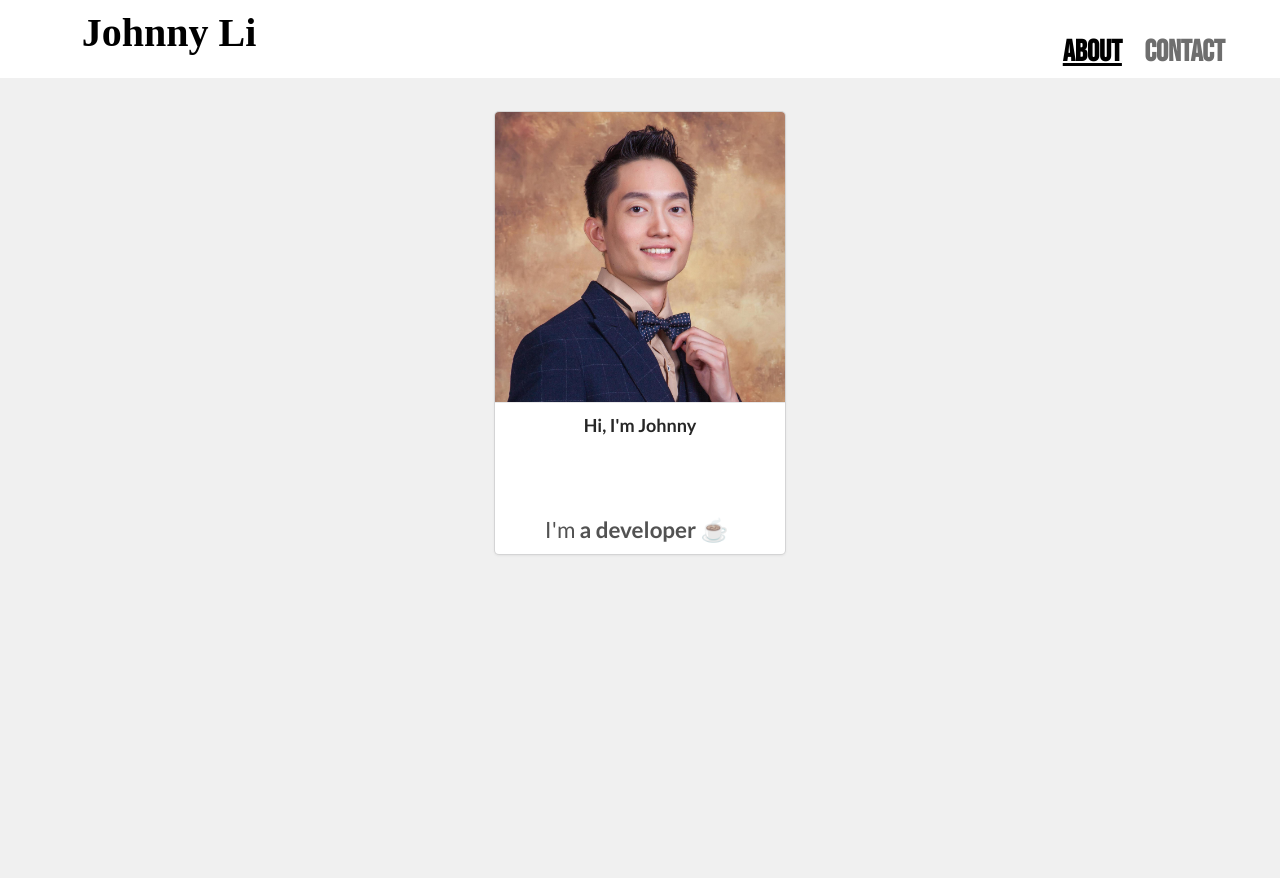
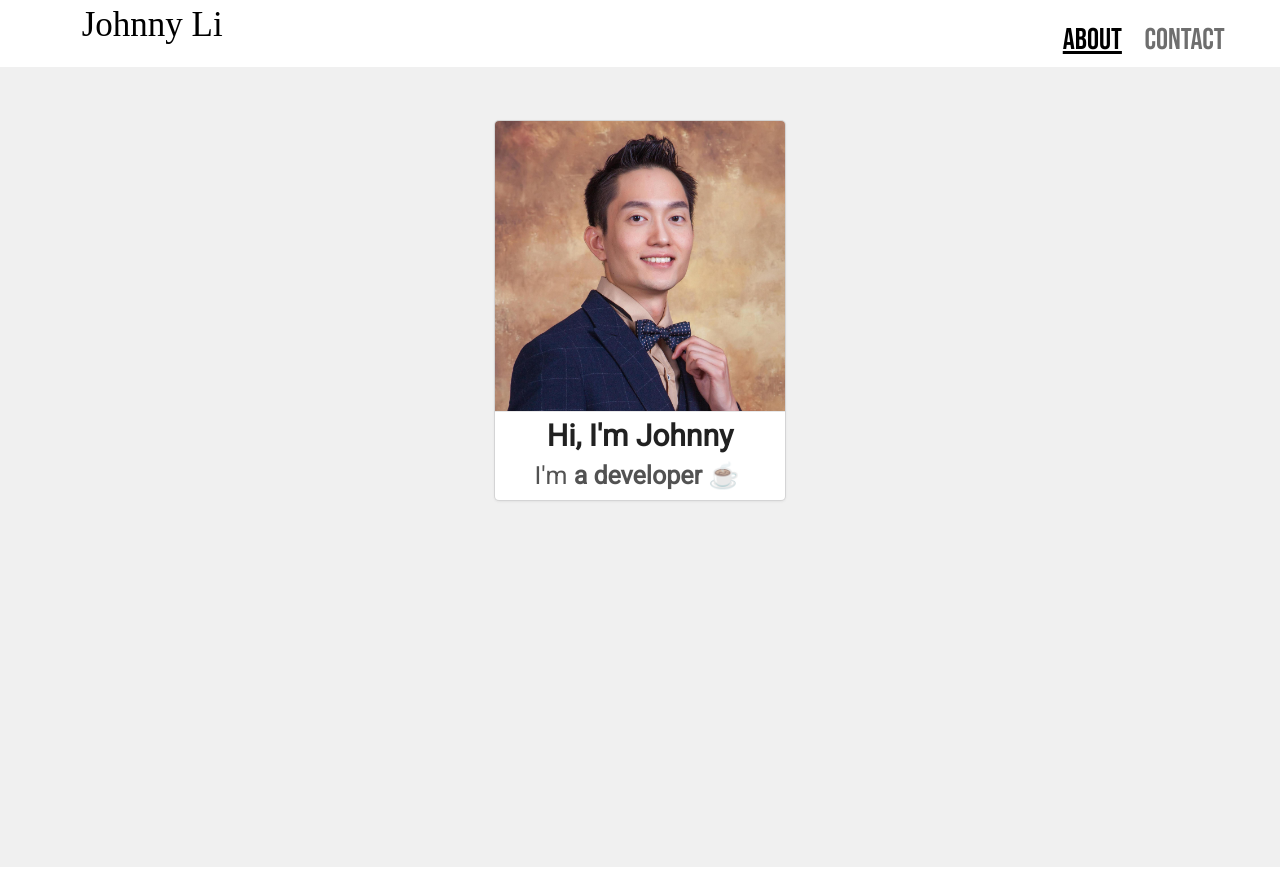
Before and after one commit to johnnybcs/author, a React (Create React App) app: page /about in a window 1280 px wide. Built offline with nearby package versions, Linux system fonts and the light colour scheme; a web font is replaced by a local one.

Commit message:
new styling

```diff
--- a/src/components/About.js
+++ b/src/components/About.js
@@ -1,24 +1,26 @@
 import React from 'react';
 import Typical from 'react-typical';
 
-import Header from './Header';
+import Navigation from './Navigation';
 
 import './style.css';
 
 const About = () => {
     return (
         <div>
-            <Header />
+            <Navigation />
             <div className="app">
+                <br />
                 <br />
                 <div className="ui card">
                     <div className="image">
                         <img src="headShot.jpg" alt='author' />
                     </div>
                     <div className="content">
-                        <div className="header">
+                        <div className="header-text">
                             Hi, I'm Johnny
                         </div>
+                        <br />
                         <div className="description">
                             I'm{' '}
                             <Typical
@@ -33,7 +35,7 @@ const About = () => {
                                 wrapper="b"
                             />
                         </div>
-                </div>
+                    </div>
                 </div>
             </div>
         </div>
--- a/src/components/Contact.js
+++ b/src/components/Contact.js
@@ -1,9 +1,11 @@
 import React from 'react';
 
-import Header from './Header';
+import Navigation from './Navigation';
 import Typical from 'react-typical';
 
 import {SpeechBubble} from 'react-kawaii';
+
+import './style.css';
 
 const DEFAULT_MOOD = 'happy';
 
@@ -35,7 +37,7 @@ class Contact extends React.Component {
     render() {
         return (
             <div>
-                <Header />
+                <Navigation />
                 <div className="app background-contact">
                     <br />
                     <div onClick={this.onClick} onMouseEnter={this.onMouseEnter} onMouseLeave={this.onMouseLeave}>
@@ -55,8 +57,7 @@ class Contact extends React.Component {
                     <br />
                     <br />
                     <br />
-                    <h2>Questions? Drop me a line</h2>
-                        <a href = "mailto:johnny@alumni.ubc.ca">johnny@alumni.ubc.ca</a>
+                    <h1>Questions?{' '}<a href = "mailto:johnny@alumni.ubc.ca">Drop me a line</a></h1>
                 </div>
             </div>
         );
--- a/src/components/Home.js
+++ b/src/components/Home.js
@@ -1,5 +1,5 @@
 import React from 'react';
-import Header from './Header';
+import Navigation from './Navigation';
 import ImageGallery from 'react-image-gallery';
 
 import './style.css';
@@ -24,7 +24,7 @@ class App extends React.Component {
     render() {
         return (
             <div>
-                <Header />
+                <Navigation />
                 <div className="background">
                     <ImageGallery items={images} />
                 </div>
--- a/src/components/Header.js
+++ b/src/components/Navigation.js
@@ -6,11 +6,11 @@ class Navigation extends React.Component {
 
     render() {
         return (
-            <div className="ui grid header">
+            <div className="ui grid navigation">
                 <div className="column" />
                 <div className="three wide column">
                     <NavLink to='/'>
-                        <div className="header-title">
+                        <div className="navigation-title">
                             Johnny Li
                         </div>
                     </NavLink>
--- a/src/components/style.css
+++ b/src/components/style.css
@@ -1,6 +1,12 @@
 @import "../../node_modules/react-image-gallery/styles/css/image-gallery.css";
 @import url('https://fonts.googleapis.com/css?family=Beth+Ellen');
 @import url('https://fonts.googleapis.com/css?family=Bebas+Neue');
+@import url('https://fonts.googleapis.com/css?family=Roboto');
+
+
+a {
+    color: #0000db;
+}
 
 .nav-link {
     font-family: 'Bebas Neue';
@@ -40,7 +46,14 @@ a.nav-link:hover {
 }
 
 .description {
-    font-size: 1.6em;
+    font-size: 25px;
+    font-family: 'Roboto', sans-serif;
+}
+
+.header-text {
+    font-size: 30px;
+    font-weight: bold;
+    font-family: 'Roboto', sans-serif;
 }
 
 .label {
@@ -48,14 +61,14 @@ a.nav-link:hover {
     font-weight: bold;
 }
 
-.header {
+.navigation {
     height: 95px;
 }
 
-.header-title {
-    padding-top: 10px;
+.navigation-title {
+    padding-top: 15px;
     font-family: 'Beth Ellen';
-    font-size: 40px;
+    font-size: 35px;
     color: black;
 }
 
```
Also changed, not shown: src/components/background-contact.jpg, 15 other files (tests, documents, lock files or other folders).
